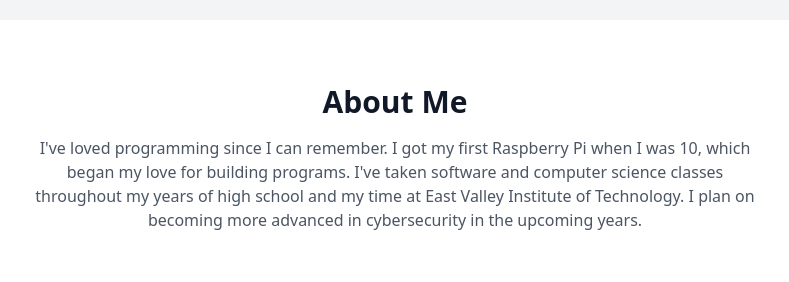
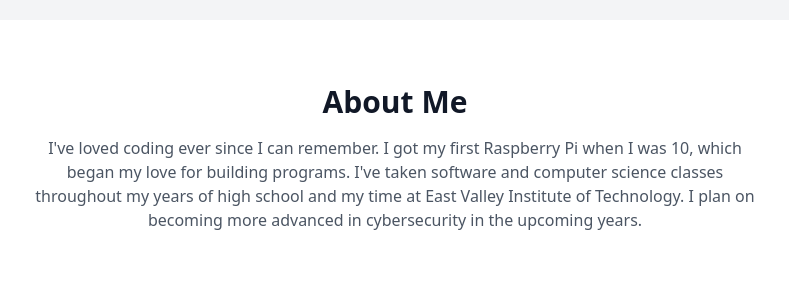
Before and after one commit to WesleyT07/WesleyT07.github.io, a plain HTML site: page index.html in a window 1280 px wide. Shown: the part 840-1122 px from the top of the page, 245-1034 px from the left. Drawn offline with nearby package versions, Linux system fonts and the light colour scheme.

Commit message:
Update index.html

```diff
--- a/index.html
+++ b/index.html
@@ -19,7 +19,7 @@
     </nav>
   </header>
 
-  <!-- Hero Section -->
+  <!-- Main Intro -->
   <section class="min-h-screen flex items-center justify-center bg-gray-100">
     <div class="text-center">
       <h2 class="text-4xl font-bold mb-4">Hi, I'm Wesley</h2>
@@ -28,11 +28,11 @@
     </div>
   </section>
 
-  <!-- About Section -->
+  <!-- About -->
   <section id="about" class="py-16 bg-white">
     <div class="container mx-auto px-4 text-center max-w-3xl">
       <h3 class="text-3xl font-semibold mb-4">About Me</h3>
-      <p class="text-gray-600">I've loved programming since I can remember. I got my first Raspberry Pi when I was 10, which began my love for building programs. I've taken software and computer science classes throughout my years of high school and my time at East Valley Institute of Technology. I plan on becoming more advanced in cybersecurity in the upcoming years.</p>
+      <p class="text-gray-600">I've loved coding ever since I can remember. I got my first Raspberry Pi when I was 10, which began my love for building programs. I've taken software and computer science classes throughout my years of high school and my time at East Valley Institute of Technology. I plan on becoming more advanced in cybersecurity in the upcoming years.</p>
     </div>
   </section>
 
@@ -41,7 +41,7 @@
     <div class="container mx-auto px-4">
       <h3 class="text-3xl font-semibold text-center mb-8">Projects</h3>
       <div class="grid md:grid-cols-2 lg:grid-cols-3 gap-6">
-        <!-- Project Card -->
+        <!-- Card -->
         <div class="bg-white p-4 shadow rounded">
           <h4 class="text-xl font-semibold mb-2">Project Title</h4>
           <p class="text-gray-600 mb-2">Brief description of the project.</p>
@@ -52,7 +52,7 @@
     </div>
   </section>
 
-  <!-- Contacting -->
+  <!-- Contact Info -->
   <section id="contact" class="py-16 bg-white">
     <div class="container mx-auto px-4 max-w-xl text-center">
       <h3 class="text-3xl font-semibold mb-6">Contact Me</h3>
```
